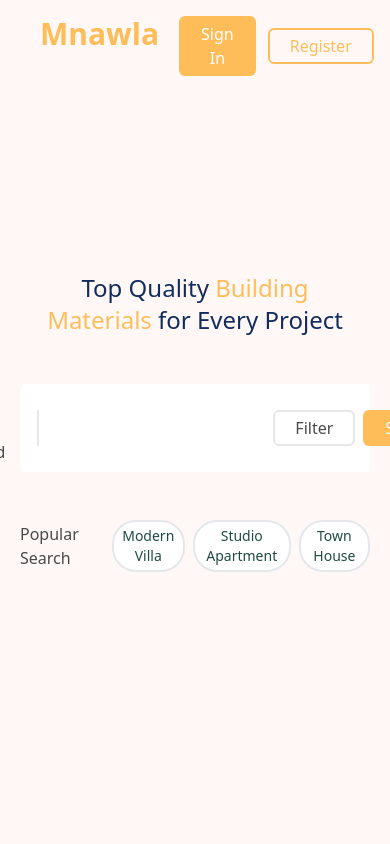
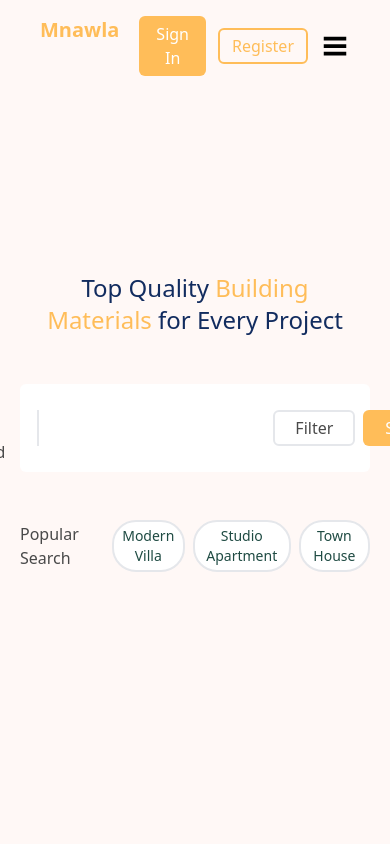
Before and after one commit to ahmedkhaled250/first-task-horia, a React (Create React App) app: page / in a window 390 px wide. Shown: the top 844 px of the page. Built offline with nearby package versions, Linux system fonts and the light colour scheme; the HTML template or start-up script is replaced by a standard one.

Commit message:
initial commit

```diff
--- a/src/Components/Navbar/Navbar.jsx
+++ b/src/Components/Navbar/Navbar.jsx
@@ -31,7 +31,7 @@ function Navbar() {
     <nav className="bg-transparent px-5 py-4 flex md:block absolute  top-0 left-0 w-full">
       <div className="container  mx-auto px-5 flex gap-5 lg:flex-row items-start lg:items-center justify-between">
         <div className="">
-          <NavLink className="text-main text-3xl font-bold" to="/">
+          <NavLink className="text-main text-xl md:text-3xl font-bold" to="/">
             Mnawla
           </NavLink>
           <ul
@@ -156,14 +156,14 @@ function Navbar() {
           </li>
         </ul>
         <div className=" flex items-center gap-3">
-          <button className="bg-main text-white rounded-md py-1 px-5 border-2 border-transparent hover:bg-[#fdb446] duration-300">
+          <button className="bg-main text-white rounded-md py-1 px-3 md:px-5 border-2 border-transparent hover:bg-[#fdb446] duration-300">
             Sign In
           </button>
-          <button className="bg-transparent text-main rounded-md py-1 px-5 border-2 border-main hover:border-transparent hover:bg-main hover:text-white duration-300">
+          <button className="bg-transparent text-main rounded-md py-1 px-3 md:px-5 border-2 border-main hover:border-transparent hover:bg-main hover:text-white duration-300">
             Register
           </button>
           <button className="lg:hidden" onClick={() => toggleNavbar()}>
-            <VscThreeBars className="text-4xl" />
+            <VscThreeBars className="text-3xl" />
           </button>
         </div>
       </div>
```
